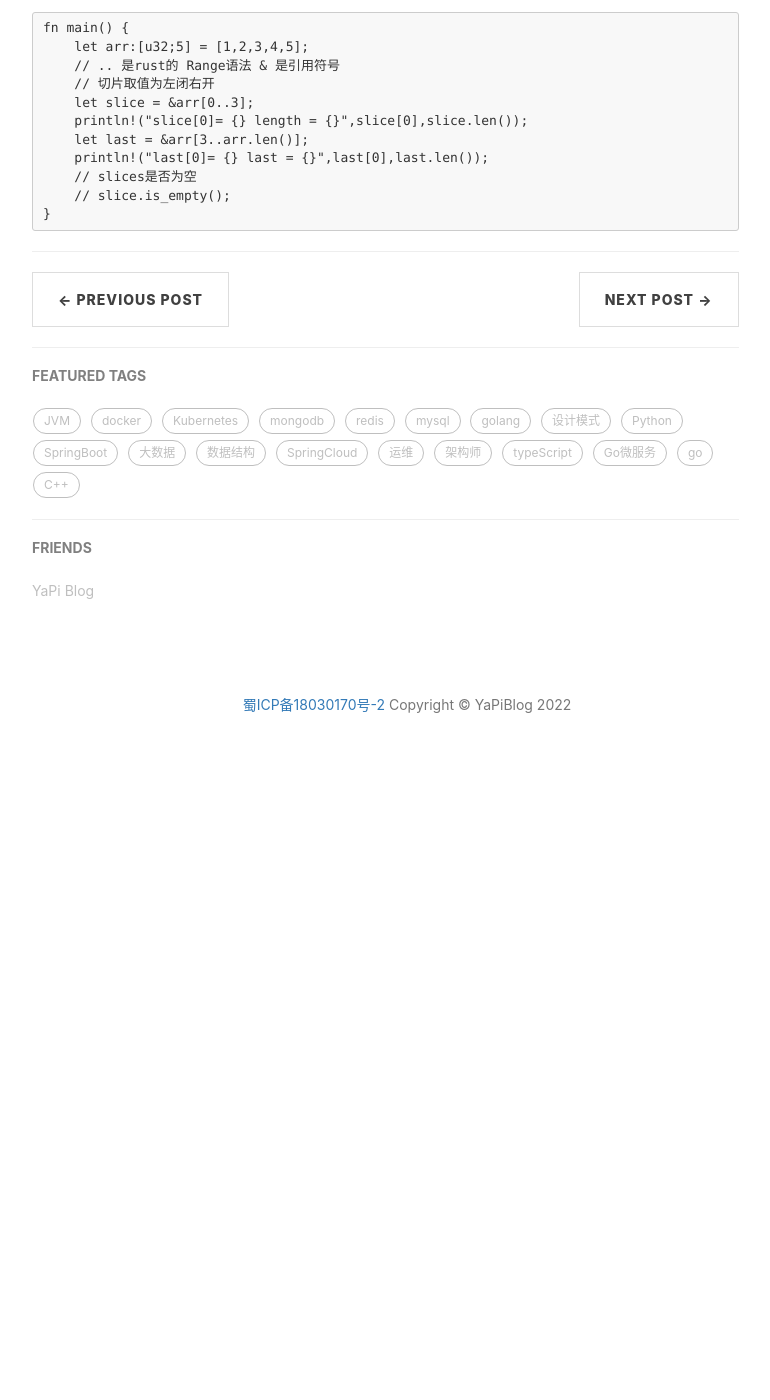
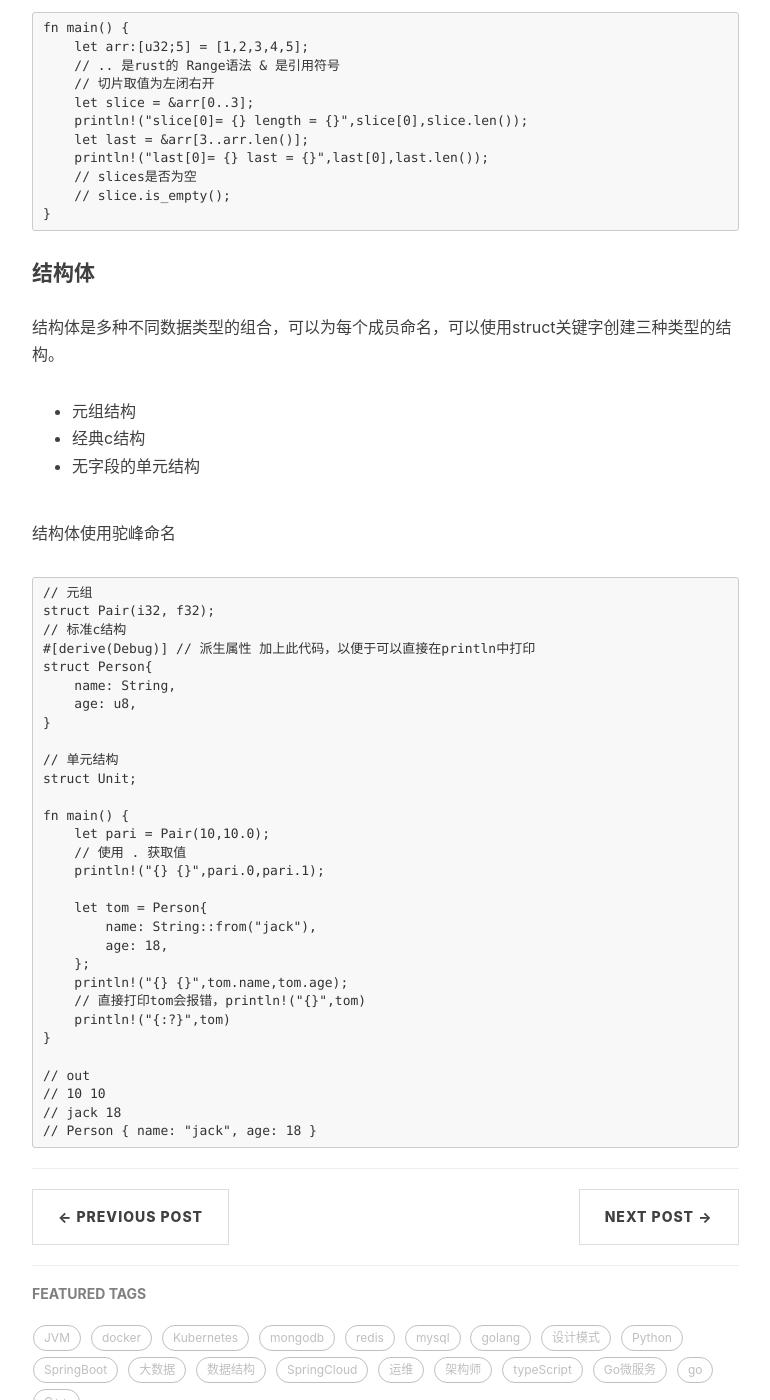
Before and after one commit to scncyangping/scncyangping.github.io, a Jekyll site: the page built from _posts/Rust/2022-02-15-rust01.markdown, in a window 1280 px wide and 1400 px high, scrolled down 3242 px. Shown: the whole window, without its empty margins (233-1003 px from the left). Built offline with Jekyll 4.4.1, drawn with Linux system fonts in a browser that asks for light colours; nearby versions of some CDN libraries; comment, search, counter and statistics services are not loaded; before the commit the page ends 4024 px from its top, so only the background shows below that.

Commit message:
结构体

````diff
--- a/_posts/Rust/2022-02-15-rust01.markdown
+++ b/_posts/Rust/2022-02-15-rust01.markdown
@@ -152,3 +152,45 @@ fn main() {
     // slice.is_empty();
 }
 ```
+
+#### 结构体
+结构体是多种不同数据类型的组合，可以为每个成员命名，可以使用struct关键字创建三种类型的结构。
+
+- 元组结构
+- 经典c结构
+- 无字段的单元结构
+
+结构体使用驼峰命名
+
+```text
+// 元组
+struct Pair(i32, f32);
+// 标准c结构
+#[derive(Debug)] // 派生属性 加上此代码，以便于可以直接在println中打印
+struct Person{
+    name: String,
+    age: u8,
+}
+
+// 单元结构
+struct Unit;
+
+fn main() {
+    let pari = Pair(10,10.0);
+    // 使用 . 获取值
+    println!("{} {}",pari.0,pari.1);
+
+    let tom = Person{
+        name: String::from("jack"),
+        age: 18,
+    };
+    println!("{} {}",tom.name,tom.age);
+    // 直接打印tom会报错，println!("{}",tom)
+    println!("{:?}",tom)
+}
+
+// out
+// 10 10
+// jack 18
+// Person { name: "jack", age: 18 }
+```
````
